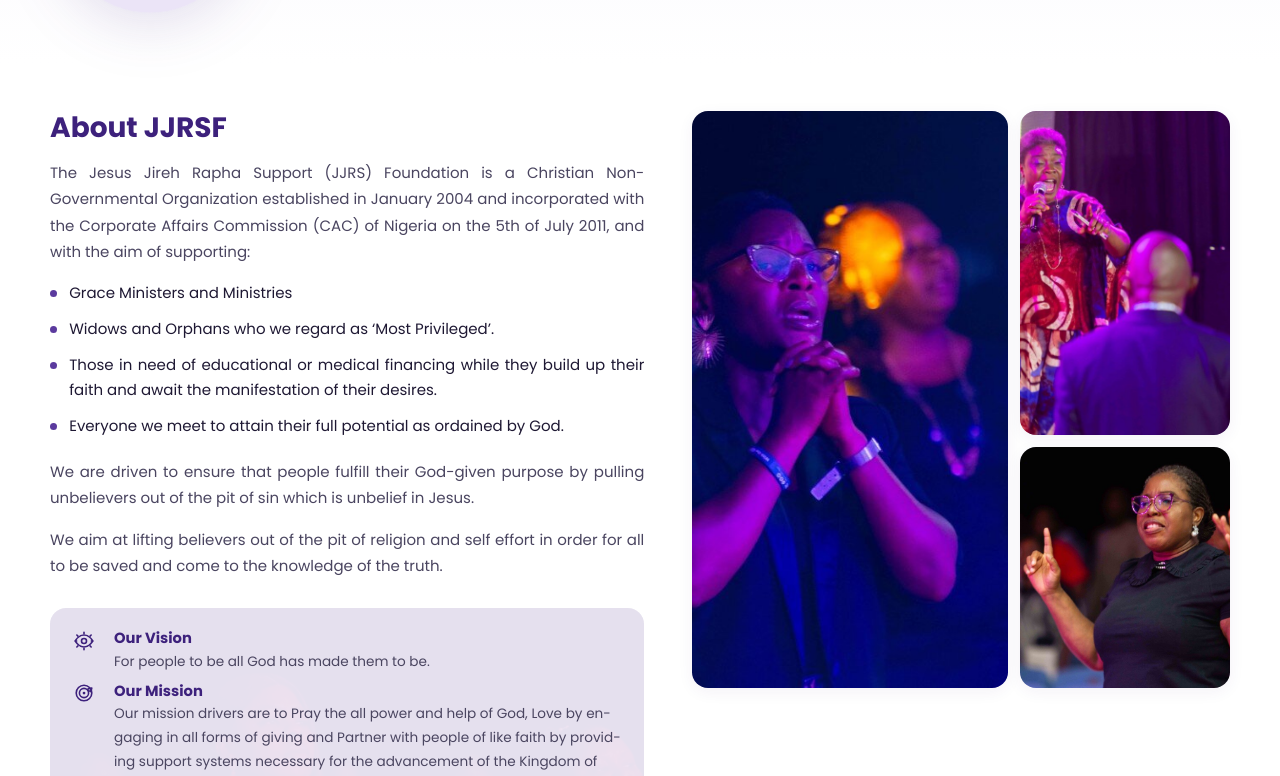
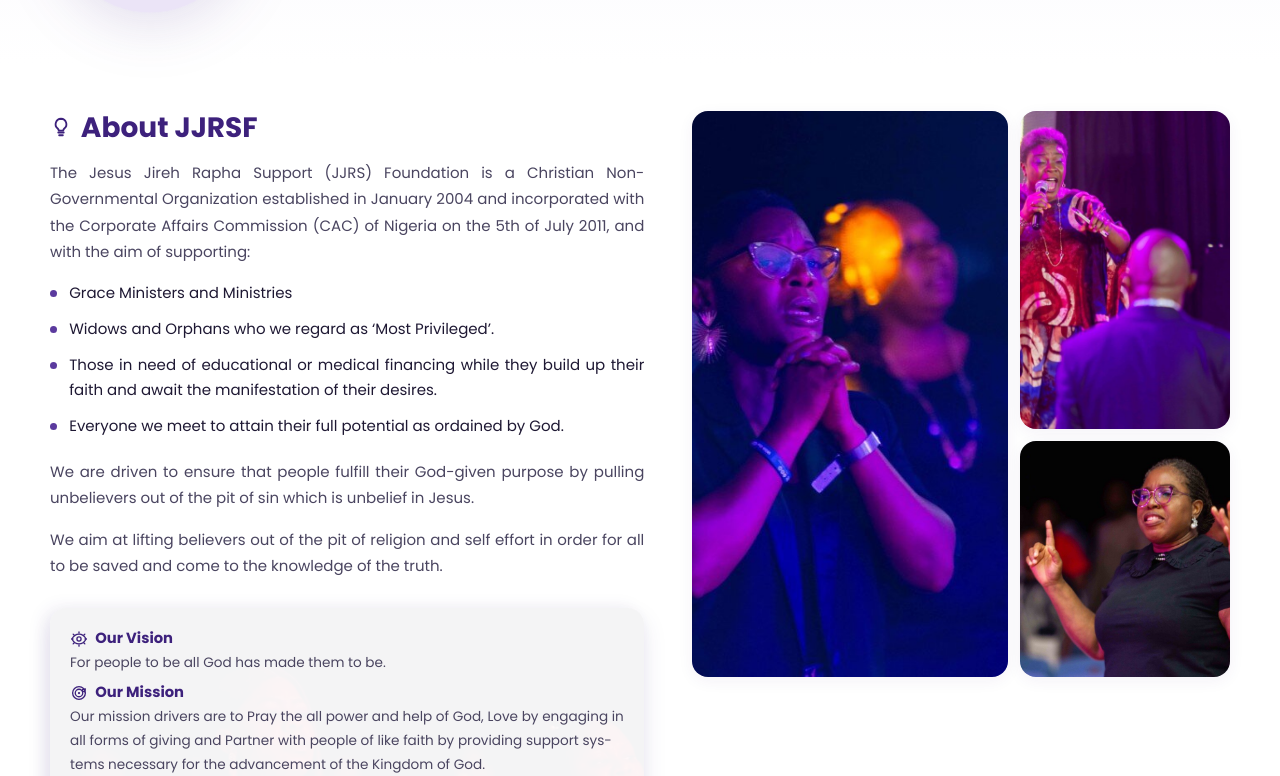
Before and after one commit to geekelo/jjrs-foundation-website, a React (Vite) app: page /get-involved in a window 1280 px wide. Shown: the part 344-1120 px from the top of the page. Built offline with nearby package versions, Linux system fonts and the light colour scheme.

Commit message:
Add IconLightbulb component and update Get Involved page styling. Enhance heading with icon integration and improve layout for pillars section with new CSS classes for better alignment and visual appeal.

```diff
--- a/src/components/Icons.jsx
+++ b/src/components/Icons.jsx
@@ -139,6 +139,26 @@
     <svg width={size} height={size} viewBox="0 0 24 24" fill="none" stroke="currentColor" strokeWidth="2" aria-hidden="true">
       <circle cx="12" cy="12" r="4" />
       <path d="M12 2v2.5M12 19.5V22M4.9 4.9l1.8 1.8M17.3 17.3l1.8 1.8M2 12h2.5M19.5 12H22M4.9 19.1l1.8-1.8M17.3 6.7l1.8-1.8" />
+    </svg>
+  )
+}
+
+export function IconLightbulb({ size = 18 }) {
+  return (
+    <svg
+      width={size}
+      height={size}
+      viewBox="0 0 24 24"
+      fill="none"
+      stroke="currentColor"
+      strokeWidth="2"
+      strokeLinecap="round"
+      strokeLinejoin="round"
+      aria-hidden="true"
+    >
+      <path d="M9 18h6" />
+      <path d="M10 21h4" />
+      <path d="M12 3a6 6 0 0 0-3.6 10.7c.7.6 1.1 1.4 1.2 2.3h4.8c.1-.9.5-1.7 1.2-2.3A6 6 0 0 0 12 3z" />
     </svg>
   )
 }
--- a/src/pages/GetInvolvedPage.css
+++ b/src/pages/GetInvolvedPage.css
@@ -148,6 +148,19 @@
   margin-bottom: 1rem;
 }
 
+.involved__heading {
+  display: inline-flex;
+  align-items: center;
+  gap: 0.55rem;
+}
+
+.involved__heading-icon {
+  display: inline-grid;
+  place-items: center;
+  flex-shrink: 0;
+  color: var(--purple-900);
+}
+
 .involved__copy p {
   margin-bottom: 1rem;
   line-height: 1.75;
@@ -197,14 +210,16 @@
 .involved__pillars {
   position: relative;
   isolation: isolate;
-  overflow: hidden;
   display: grid;
   gap: 0.5rem;
   margin: 1.75rem 0 0;
   padding: 1.35rem 1.25rem;
   list-style: none;
-  background: var(--lavender-soft);
+  background: #efeaf812;
   border-radius: var(--radius-lg);
+  box-shadow:
+    -6px 0 18px rgba(61, 33, 124, 0.08),
+    0 10px 24px rgba(61, 33, 124, 0.1);
 }
 
 .involved__pillars::before {
@@ -212,6 +227,7 @@
   position: absolute;
   inset: 0;
   z-index: -1;
+  border-radius: inherit;
   background: var(--pillars-bg) center / cover no-repeat;
   opacity: 0.04;
   pointer-events: none;
@@ -221,26 +237,13 @@
   position: relative;
   z-index: 1;
   display: grid;
-  grid-template-columns: auto minmax(0, 1fr);
-  grid-template-areas:
-    'icon title'
-    'icon body';
-  column-gap: 1rem;
-  row-gap: 0.05rem;
-  align-items: start;
-}
-
-.involved__pillar-icon {
-  grid-area: icon;
-  display: grid;
-  place-items: center;
-  width: 1.75rem;
-  color: var(--purple-900);
-  margin-top: 0.05rem;
+  gap: 0.15rem;
 }
 
 .involved__pillar-title {
-  grid-area: title;
+  display: inline-flex;
+  align-items: center;
+  gap: 0.45rem;
   margin: 0;
   font-size: 0.92rem;
   font-weight: 700;
@@ -249,8 +252,14 @@
   text-align: left;
 }
 
+.involved__pillar-icon {
+  display: inline-grid;
+  place-items: center;
+  flex-shrink: 0;
+  color: var(--purple-900);
+}
+
 .involved__pillar-body {
-  grid-area: body;
   margin: 0;
   padding: 0;
   border: 0;
@@ -258,12 +267,6 @@
   line-height: 1.6;
   color: var(--text-dark);
   text-align: left;
-}
-
-@media (max-width: 640px) {
-  .involved__pillar {
-    column-gap: 0.85rem;
-  }
 }
 
 .involved__section-head {
--- a/src/pages/GetInvolvedPage.jsx
+++ b/src/pages/GetInvolvedPage.jsx
@@ -5,6 +5,7 @@
   IconDiamond,
   IconEye,
   IconHeartOutline,
+  IconLightbulb,
   IconTarget,
   IconUsers,
 } from '../components/Icons'
@@ -52,7 +53,12 @@
       <section className="involved__section" aria-labelledby="about-jjrsf">
         <div className="container involved__about">
           <div className="involved__copy">
-            <h2 id="about-jjrsf">About JJRSF</h2>
+            <h2 id="about-jjrsf" className="involved__heading">
+              <span className="involved__heading-icon" aria-hidden="true">
+                <IconLightbulb size={22} />
+              </span>
+              About JJRSF
+            </h2>
             <p>{aboutCopy.intro}</p>
             <ul className="involved__aims">
               {supportAims.map((item) => (
@@ -70,10 +76,12 @@
                 const Icon = pillarIcons[pillar.icon]
                 return (
                   <li key={pillar.id} className="involved__pillar">
-                    <span className="involved__pillar-icon" aria-hidden="true">
-                      <Icon size={22} />
-                    </span>
-                    <h3 className="involved__pillar-title">{pillar.title}</h3>
+                    <h3 className="involved__pillar-title">
+                      <span className="involved__pillar-icon" aria-hidden="true">
+                        <Icon size={18} />
+                      </span>
+                      {pillar.title}
+                    </h3>
                     <p className="involved__pillar-body">{pillar.body}</p>
                   </li>
                 )
```
